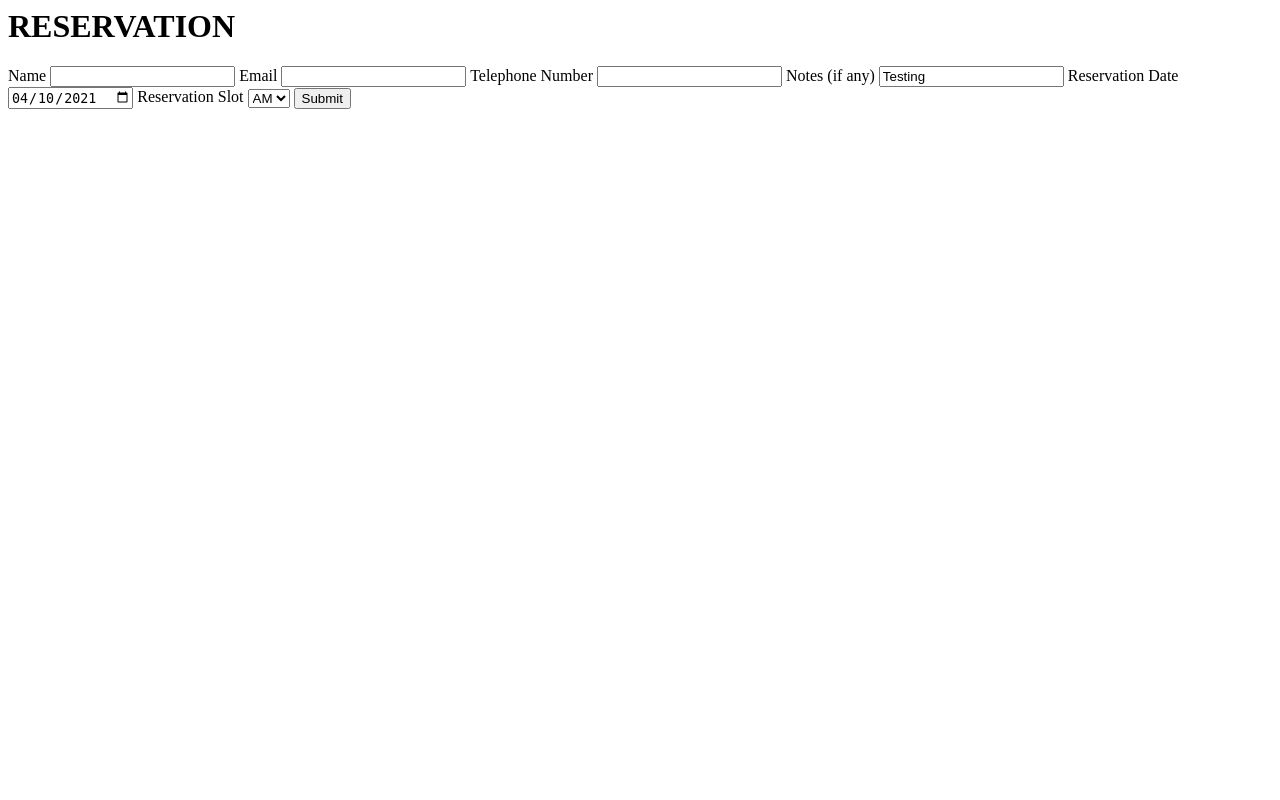
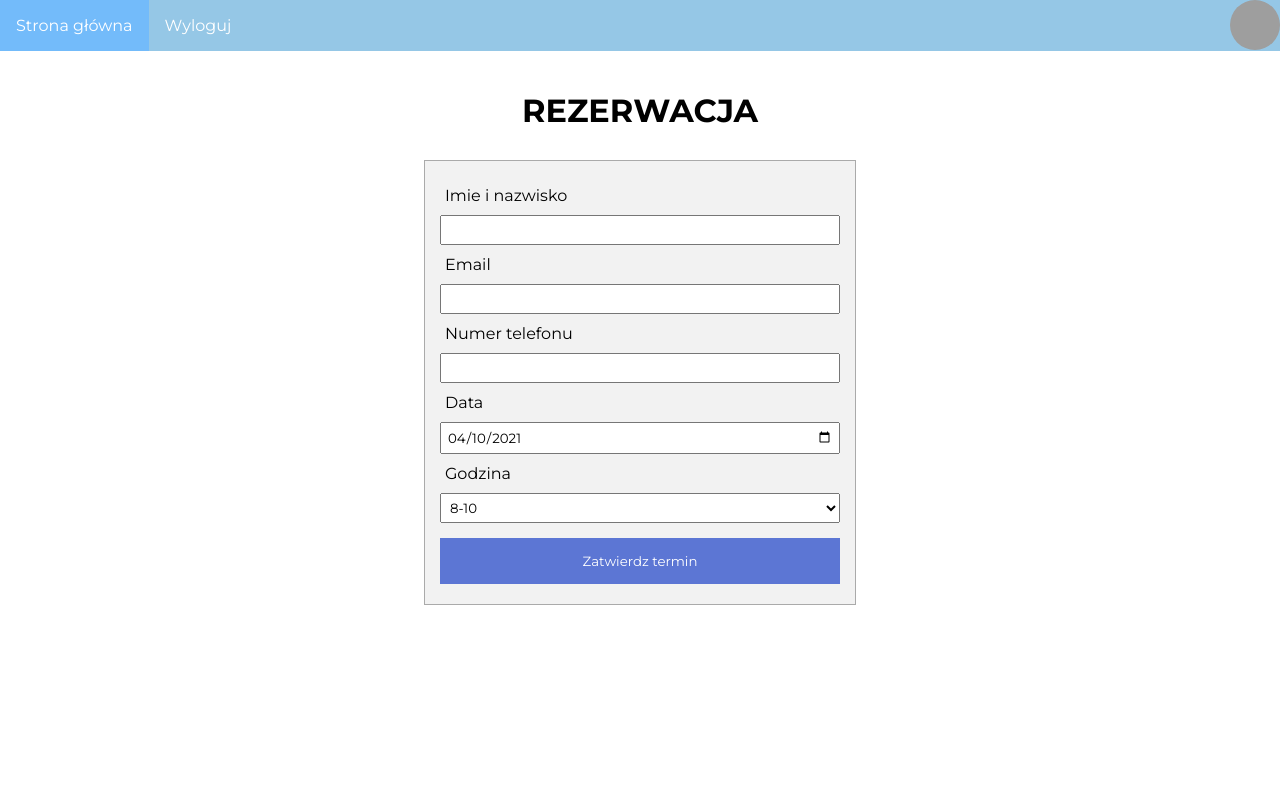
Before and after one commit to KamilSkarbinski/Szczepienia, a PHP site: page /rezerwuj.php in a window 1280 px wide. Run offline with PHP 8.4, Linux system fonts and the light colour scheme; grey boxes are pictures that could not be loaded.

Commit message:
Add files via upload
wersja końcowa

```diff
--- a/index.php
+++ b/index.php
@@ -26,7 +26,8 @@ if(isset($_POST['email'])){
 <head>
     <meta charset="UTF-8">
     <meta name="viewport" content="width=device-width, initial-scale=1.0">
-    <title>Document</title>
+    <title>Strona główna</title>
+    <link rel="shortcut icon" href="syringe.png">
     <link rel="stylesheet" href="style.css">
     <link rel="preconnect" href="https://fonts.gstatic.com">
     <link href="https://fonts.googleapis.com/css2?family=Montserrat:wght@400;700&display=swap" rel="stylesheet">
@@ -47,7 +48,7 @@ if(isset($_POST['email'])){
             <h1>Witaj <?php echo $_SESSION['email']?></h1>
             <div class="bg-img">
                 <div class="container">
-                    <form action="przydzielanie.php" method="POST">
+                    <form action="rezerwuj.php" method="POST">
                         <input class="box" type="submit" value="Wybierz termin" style="font-size:36px">
                     </form>
                     <form action="szczegoly_konta" method="POST">
--- a/logowanie.php
+++ b/logowanie.php
@@ -5,6 +5,7 @@
     <link rel="preconnect" href="https://fonts.gstatic.com">
     <link href="https://fonts.googleapis.com/css2?family=Montserrat:wght@400;700&display=swap" rel="stylesheet">
     <link rel="stylesheet" href="style1.css">
+    <link rel="shortcut icon" href="syringe.png">
     <title>Logowanie użytkownika</title>
 </head>
 <body>
@@ -12,7 +13,7 @@
         <div id="logowanie">
             <div id="form">
                 <form action="index.php" method="POST">
-                    <b>Email:</b><br/><br/> <input class="pole" type="text" name="email" required><br/>
+                    <b>Email:</b><br/><br/> <input class="pole" type="email" name="email" required><br/>
                     <b>Hasło:</b><br/><br/> <input class="pole" type="password" name="haslo" required><br/><br/>
                     <br/>
                     <div id="dol">
--- a/raport.php
+++ b/raport.php
@@ -1,18 +1,14 @@
 <?php
-// (A) GET ALL RESERVATIONS
 require "rezerwacja.php";
 $all = $_RSV->getDay();
 
-// (B) OUTPUT CSV
 header('Content-Type: text/csv');
 header('Content-Disposition: attachment;filename=reservations.csv');
 if (count($all)==0) { echo "No reservations"; }
 else {
-  // (B1) FIRST ROW - HEADERS
   foreach ($all[0] as $k=>$v) { echo "$k,"; }
   echo "\r\n";
 
-  // (B2) RESERVATION DETAILS
   foreach ($all as $r) {
     foreach ($r as $k=>$v) { echo "$v,"; }
     echo "\r\n";
--- a/rejestracja.php
+++ b/rejestracja.php
@@ -5,6 +5,7 @@
     <link rel="preconnect" href="https://fonts.gstatic.com">
     <link href="https://fonts.googleapis.com/css2?family=Montserrat:wght@400;700&display=swap" rel="stylesheet">
     <link rel="stylesheet" href="style2.css">
+    <link rel="shortcut icon" href="syringe.png">
     <title>Rejestracja użytkownika</title>
 </head>
 <body>
@@ -25,7 +26,7 @@
                     </div>
                     <div id="czesc2">
                     <p>Adres Email</p>
-                    <input class="pole" type="text" name="email" required> <br/>
+                    <input class="pole" type="email" name="email" required> <br/>
                     <p>Podaj hasło</p>
                     <input class="pole" type="password" name="haslo" required> <br/>
                     <p>Powtórz hasło</p>
--- a/rezerwuj.php
+++ b/rezerwuj.php
@@ -1,34 +1,59 @@
+<!DOCTYPE html>
+<html lang="pl">
+<head>
+  <meta charset="UTF-8">
+  <link rel="preconnect" href="https://fonts.gstatic.com">
+  <link href="https://fonts.googleapis.com/css2?family=Montserrat:wght@400;700&display=swap" rel="stylesheet">
+  <link rel="stylesheet" href="style3.css">
+  <title>Rezerwacja</title>
+  <link rel="shortcut icon" href="syringe.png">
+</head>
+<body>
+  <div id="menu">
+      <ul class="menu">
+          <li><a href="index.php">Strona główna</a></li>
+          <li><a href="wyloguj.php">Wyloguj</a></li>
+          <div id="menu_right">
+              <li id="login"><a href="szczegoly_konta.php"><img src="avatar.png" alt="Avatar" class="avatar"></a></li>
+          </div>
+      </ul>
+  </div>
   <?php
 
   if (isset($_POST['date'])) {
     require "rezerwacja.php";
-   if($_RSV->res_count($_POST['date'], $_POST['slot'])<20){
+     if($_RSV->res_count($_POST['date'], $_POST['slot'])<15){
+       if($_RSV->getMail($_POST['email'])){
         if ($_RSV->save(
           $_POST['date'], $_POST['slot'], $_POST['name'],
           $_POST['email'], $_POST['tel'])) {
            echo "<div class='ok'>Rezerwacja złożona</div>";
         } else { echo "<div class='err'>".$RESERVE->error."</div>"; }
+       }else{
+        echo "<div class='reserved'>Na ten adres e-mail złożono już rezerwację</div>";
+       }
      }else{echo "<div class='full'>Termin zajęty</div>";}
   }
   ?>
 
-
-<h1>RESERVATION</h1>
+  <h1>REZERWACJA</h1>
   <form id="resForm" method="post" target="_self">
-  <label for="res_name">Name</label>
+    <label for="res_name">Imie i nazwisko</label>
     <input type="text" required name="name" value=""/>
     <label for="res_email">Email</label>
     <input type="email" required name="email" value=""/>
-  <label for="res_tel">Telephone Number</label>
+    <label for="res_tel">Numer telefonu</label>
     <input type="text" required name="tel" value=""/>
-  <label for="res_notes">Notes (if any)</label>
-  <input type="text" name="notes" value="Testing"/>
-  <label>Reservation Date</label>
+    <label>Data</label>
     <input type="date" required id="res_date" name="date" value="<?=date("Y-m-d")?>">
-  <label>Reservation Slot</label>
+    <label>Godzina</label>
     <select name="slot">
-    <option value="AM">AM</option>
-    <option value="PM">PM</option>
+      <option value="8-10">8-10</option>
+      <option value="10-12">10-12</option>
+      <option value="12-14">12-14</option>
+      <option value="14-16">14-16</option>
     </select>
-  <input type="submit" value="Submit"/>
+    <input type="submit" value="Zatwierdz termin"/>
   </form>
+</body>
+</html>
--- /dev/null
+++ b/style3.css
@@ -0,0 +1,89 @@
+*{
+    font-family: 'Montserrat', sans-serif;
+    margin: 0;
+}
+#resForm {
+    max-width: 400px;
+    padding: 15px;
+    background: #f2f2f2;
+    border: 1px solid #aaa;
+    margin:auto;
+}
+#resForm label, #resForm input, #resForm select {
+    display: block;
+    box-sizing: border-box;
+    width: 100%;
+    padding: 5px;
+    margin: 5px 0;
+}
+h1{
+    text-align: center;
+    margin-top: 40px;
+    margin-bottom: 30px;
+}
+#resForm input[type="submit"] {
+    background: #5c76d4;
+    color: #fff;
+    border: 0;
+    padding: 15px 0;
+    margin-top: 15px;
+    cursor: pointer;
+}
+div.ok, div.err {
+    padding: 5px;
+    font-weight: bold;
+}
+div.ok {
+    background: #9cffbb;
+    border: 1px solid #1ca526;
+}
+div.err {
+    background: #ffe0e0;
+    border: 1px solid #bb1919;
+}
+.reserved{
+    position: absolute;
+    margin-top: 20%;
+    padding-left: 20px;
+}
+/* MENU */
+li{
+    display: inline;
+    float: left;
+}
+
+li a{
+    display: block;
+    color: white;
+    text-align: center;
+    padding: 16px 16px;
+    text-decoration: none;
+}
+
+li#login a{
+    padding: 0;
+}
+
+ul {
+    list-style-type: none;
+    margin: 0;
+    padding: 0;
+    overflow: hidden;
+    background-color: #95C7E6;
+}
+
+li a:hover{
+    background-color: #73BBFA;
+}
+
+/*awatar*/
+.avatar{
+    vertical-align: middle;
+    width: 50px;
+    height: 50px;
+    border-radius: 50%;
+}
+
+#menu_right{
+    float: right;
+}
--- a/zmienemail.php
+++ b/zmienemail.php
@@ -8,7 +8,7 @@
     <link href="https://fonts.googleapis.com/css2?family=Montserrat:wght@400;700&display=swap" rel="stylesheet">
     <link rel="stylesheet" href="style.css">
     <title>Zmień email</title>
-
+    <link rel="shortcut icon" href="syringe.png">
 
 </head>
 <body>
--- a/zmienhaslo.php
+++ b/zmienhaslo.php
@@ -8,7 +8,7 @@
     <link href="https://fonts.googleapis.com/css2?family=Montserrat:wght@400;700&display=swap" rel="stylesheet">
     <link rel="stylesheet" href="style.css">
     <title>Zmień hasło</title>
-
+    <link rel="shortcut icon" href="syringe.png">
 
 </head>
 <body>
--- a/zmientel.php
+++ b/zmientel.php
@@ -8,7 +8,7 @@
     <link href="https://fonts.googleapis.com/css2?family=Montserrat:wght@400;700&display=swap" rel="stylesheet">
     <link rel="stylesheet" href="style.css">
     <title>Zmień telefon</title>
-
+    <link rel="shortcut icon" href="syringe.png">
 
 </head>
 <body>
```
Also changed, not shown: anulujszczepienie.php (added, +12 -0 lines), rezerwacja.php (+23 -17 lines), szczegoly_konta.php (+11 -2 lines), syringe.png (added). Lines whose indentation alone changed are shown as unchanged.
